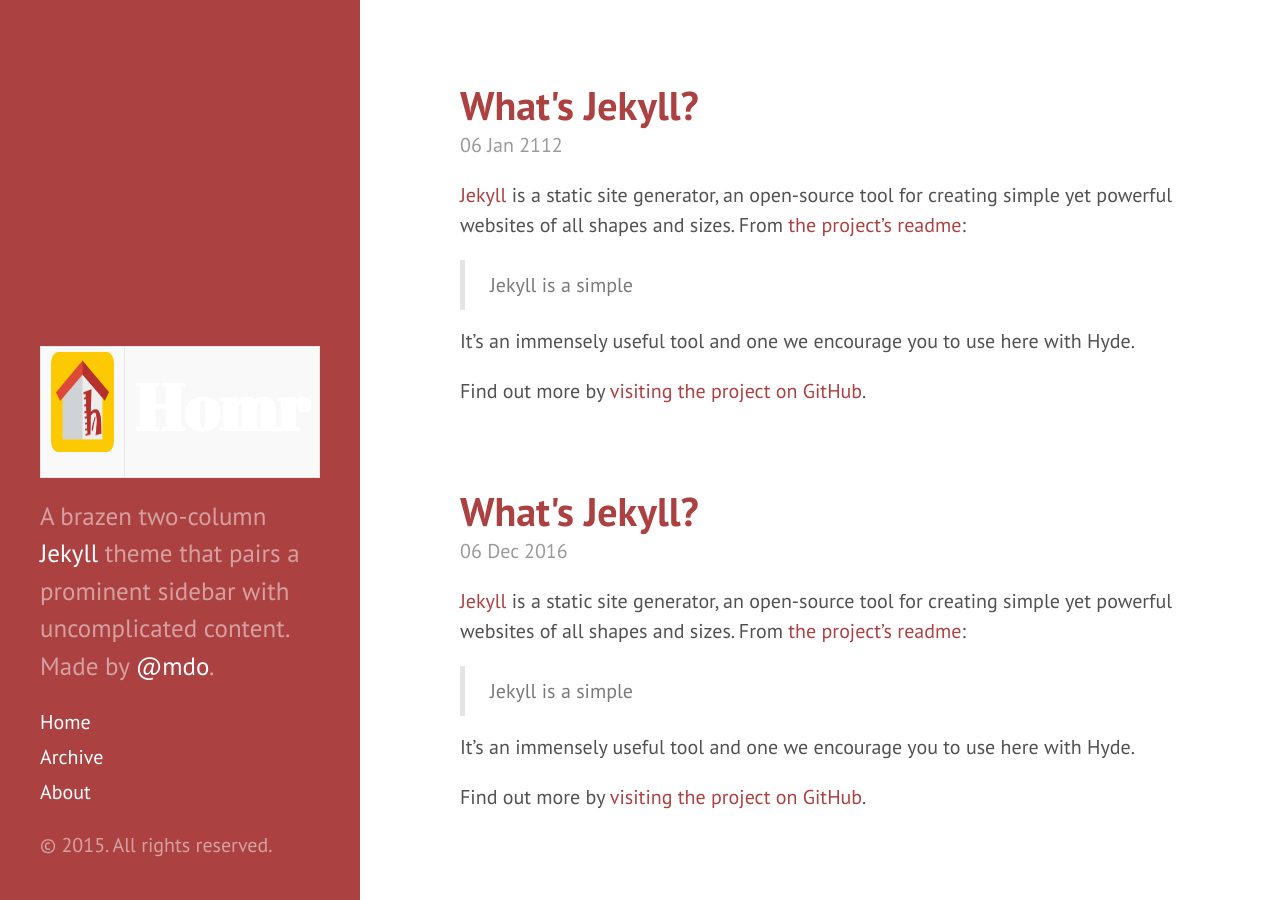
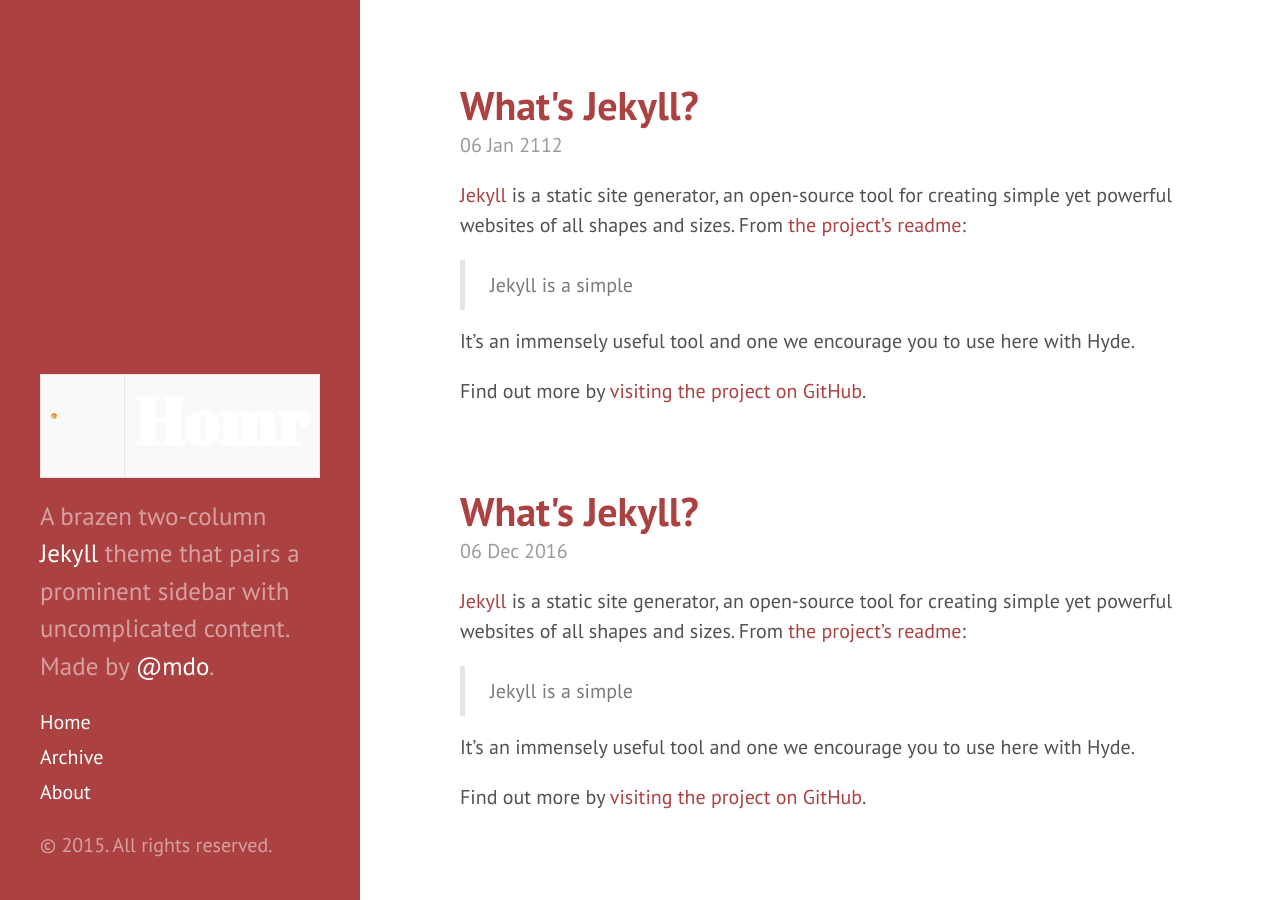
Before and after one commit to gonzovilla/blog, a Jekyll site: the page built from index.html, in a window 1280 px wide and 900 px high. Built offline with Jekyll 4.4.1, drawn with Linux system fonts in a browser that asks for light colours; Markdown is read by kramdown in place of the engine named in the settings; the list of posts is cut into pages by our own code.

Commit message:
no message

```diff
--- a/_includes/sidebar.html
+++ b/_includes/sidebar.html
@@ -6,7 +6,7 @@
       <table>
         <tr>
           <th>
-              <img src="{{ site.baseurl }}/public/homr.png" style="width:100px;height:100px">
+              <img src="{{ site.baseurl }}/public/homr.png" width="10%" height="10%">
           </th>
           <th>
             <h1>
```
